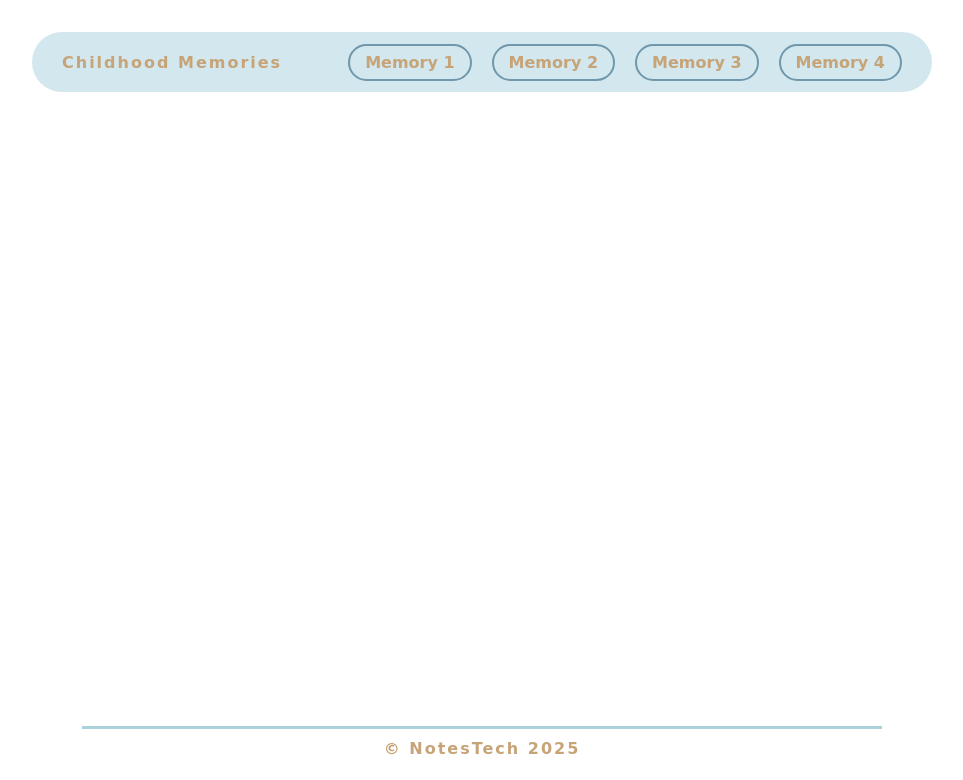
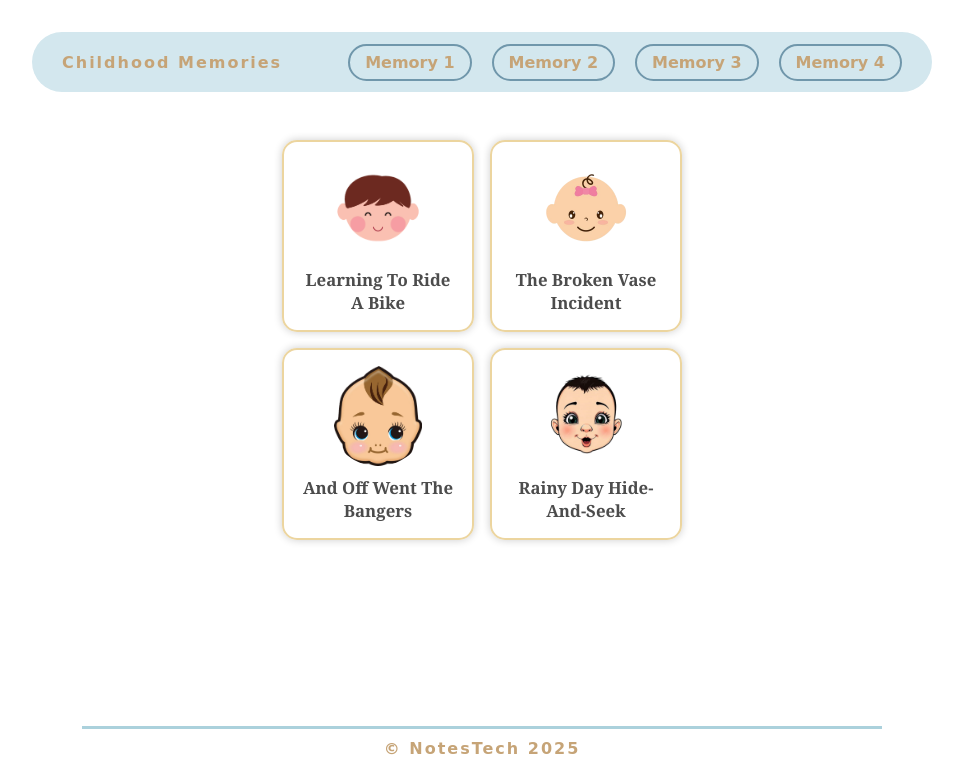
Before and after one commit to Tom-Okafor/childhood-memories, a PHP site: page / in a window 1280 px wide. Shown: the top 780 px of the page, without its empty margins (158-1121 px from the left). Run offline with PHP 8.4, Linux system fonts and the light colour scheme.

Commit message:
add and style memory cards to the homepage

```diff
--- a/header.php
+++ b/header.php
@@ -12,7 +12,10 @@
     <header>
         <p>childhood memories</p>
         <nav>
-            <a href="memory1">memory 1</a><a href="memory 2">memory 2</a><a href="memory 3">memory 3</a><a href="memory 4">memory 4</a>
+            <a href="memory1">memory 1</a>
+            <a href="memory 2">memory 2</a>
+            <a href="memory 3">memory 3</a>
+            <a href="memory 4">memory 4</a>
         </nav>
     </header>
 
--- a/index.php
+++ b/index.php
@@ -1,4 +1,25 @@
 <?php
 include_once "header.php"; ?>
 
+<main>
+    <section class="grid-container">
+        <a href="memory1">
+            <img src="images/child-head.png" alt="a cute baby with blushed cheeks">
+            <h3>Learning to ride a bike</h3>
+        </a>
+        <a href="memory2">
+            <img src="images/child-head2.png" alt="a cute baby with blushed cheeks">
+            <h3>the broken vase incident</h3>
+        </a>
+        <a href="memory3">
+            <img src="images/child-head3.png" alt="a cute baby with blushed cheeks">
+            <h3>And off went the bangers</h3>
+        </a>
+        <a href="memory4">
+            <img src="images/child-head4.png" alt="a cute baby with blushed cheeks">
+            <h3>rainy day hide-and-seek</h3>
+        </a>
+    </section>
+</main>
+
 <?php include_once "footer.php";
--- a/styles.css
+++ b/styles.css
@@ -37,7 +37,7 @@ header {
     -o-border-radius: 50px;
 }
 
-a {
+header a {
     text-decoration: none;
     color: black;
     font-size: 16px;
@@ -60,7 +60,7 @@ a {
     -o-border-radius: 50px;
 }
 
-a:hover {
+header a:hover {
     color: var(--color5);
 }
 
@@ -94,3 +94,63 @@ footer {
     color: var(--color1);
     letter-spacing: 2px;
 }
+
+main {
+    margin-block: 3rem;
+    display: flex;
+    justify-content: center;
+}
+
+.grid-container {
+    display: grid;
+    width: min(90vw, 400px);
+    aspect-ratio: 1/1;
+    grid-template-columns: 1fr 1fr;
+    grid-template-rows: 1fr 1fr;
+    gap: 1rem;
+}
+
+.grid-container a {
+    border: 2px solid var(--color2);
+    border-radius: 15px;
+    -webkit-border-radius: 15px;
+    -moz-border-radius: 15px;
+    -ms-border-radius: 15px;
+    -o-border-radius: 15px;
+    box-shadow: 0px 0px 8px rgba(0, 0, 0, 0.2);
+    transition: box-shadow 200ms ease-in-out;
+    -webkit-transition: box-shadow 200ms ease-in-out;
+    -moz-transition: box-shadow 200ms ease-in-out;
+    -ms-transition: box-shadow 200ms ease-in-out;
+    -o-transition: box-shadow 200ms ease-in-out;
+    display: flex;
+    flex-direction: column;
+    gap: 10px;
+    justify-content: center;
+    align-items: center;
+    padding: 1rem;
+    text-decoration: none;
+    color: rgba(0, 0, 0, 0.7);
+}
+
+.grid-container a:hover {
+    box-shadow: 0px 2px 12px rgba(0, 0, 0, 0.4);
+}
+
+.grid-container a img {
+    height: 100px;
+    width: 100px;
+    border-radius: 50%;
+    -webkit-border-radius: 50%;
+    -moz-border-radius: 50%;
+    -ms-border-radius: 50%;
+    -o-border-radius: 50%;
+    object-fit: contain;
+}
+
+.grid-container a h3 {
+    text-transform: capitalize;
+    font-size: 1.05rem;
+    text-align: center;
+
+}
```
